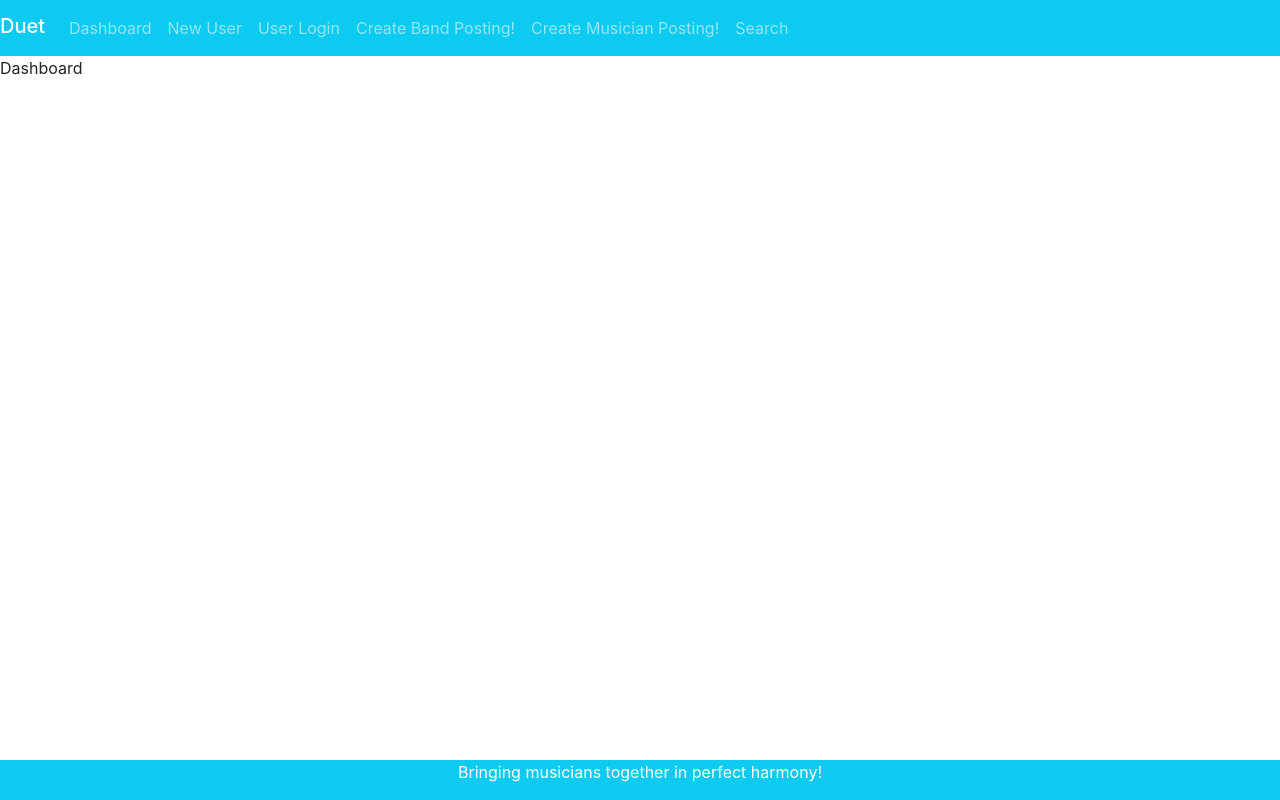
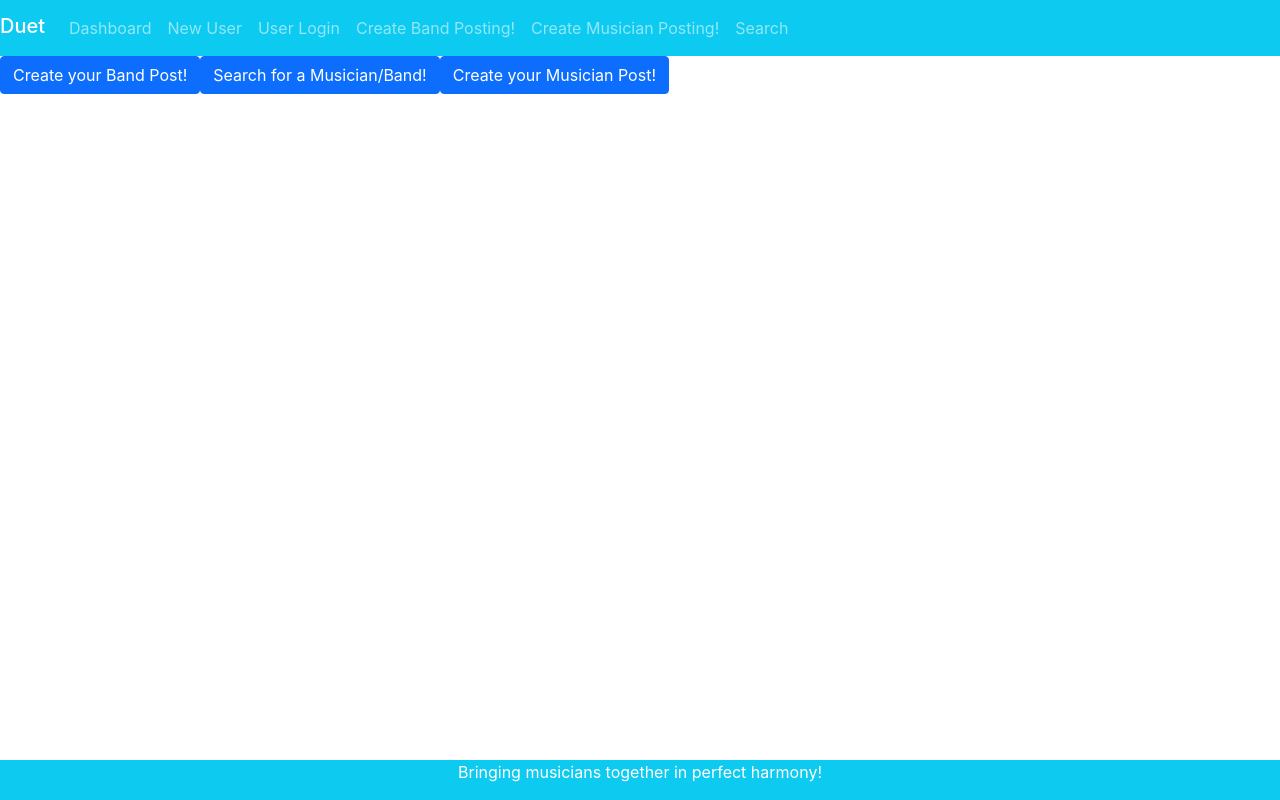
Before and after one commit to NW-Scrappy/duet, a React (Create React App) app in the folder client/: page /Dashboard in a window 1280 px wide. Built offline with nearby package versions, Linux system fonts and the light colour scheme.

Commit message:
buttons for dashboard

```diff
--- a/client/src/page-components/DashBoard.js
+++ b/client/src/page-components/DashBoard.js
@@ -1,8 +1,36 @@
-import React from "react"
+import React from "react";
+import Button from "react-bootstrap/Button";
 
 function Dashboard() {
-    return(
-        <p>Dashboard</p>
-    )
+  return (
+    <div>
+      <Button
+        href="/postband"
+        className="bandBtn"
+        variant="primary"
+        type="submit"
+      >
+        Create your Band Post!
+      </Button>
+      <Button
+        href="/SearchPage"
+        className="searchBtn"
+        variant="primary"
+        type="submit"
+      >
+        Search for a Musician/Band!
+      </Button>
+      <Button
+        href="/postmusician"
+        className="musicianBtn"
+        variant="primary"
+        type="submit"
+      >
+        Create your Musician Post!
+      </Button>
+
+
+    </div>
+  );
 }
 export default Dashboard;
```
